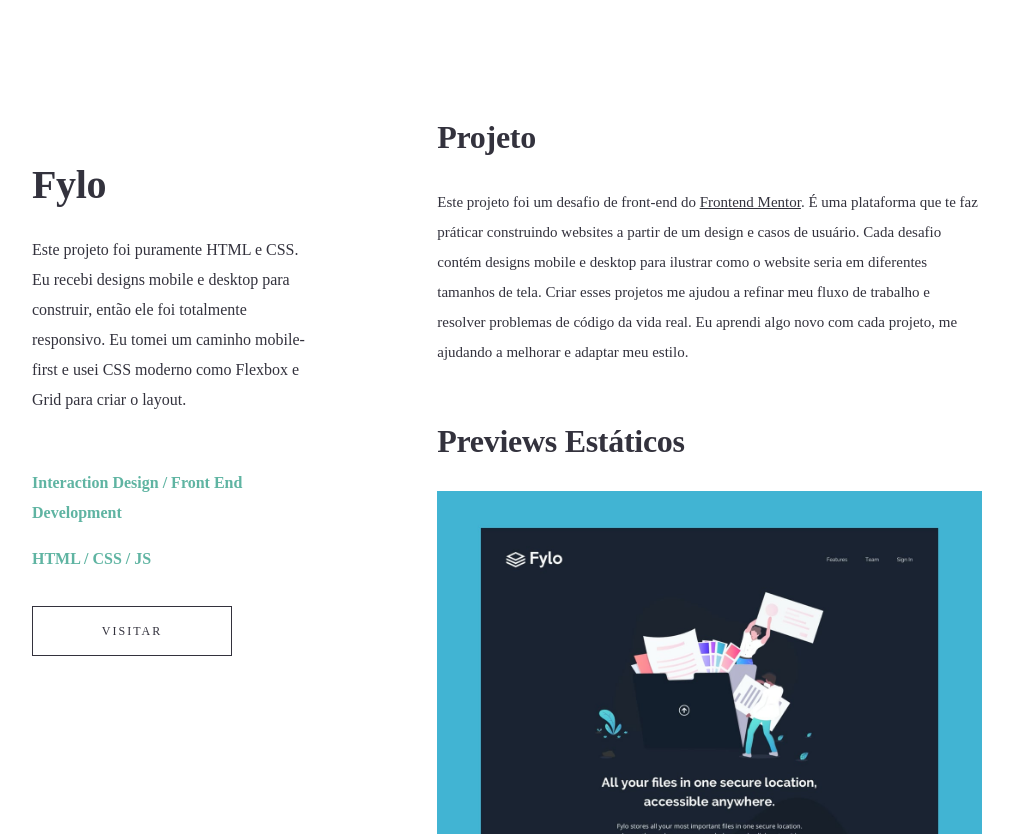
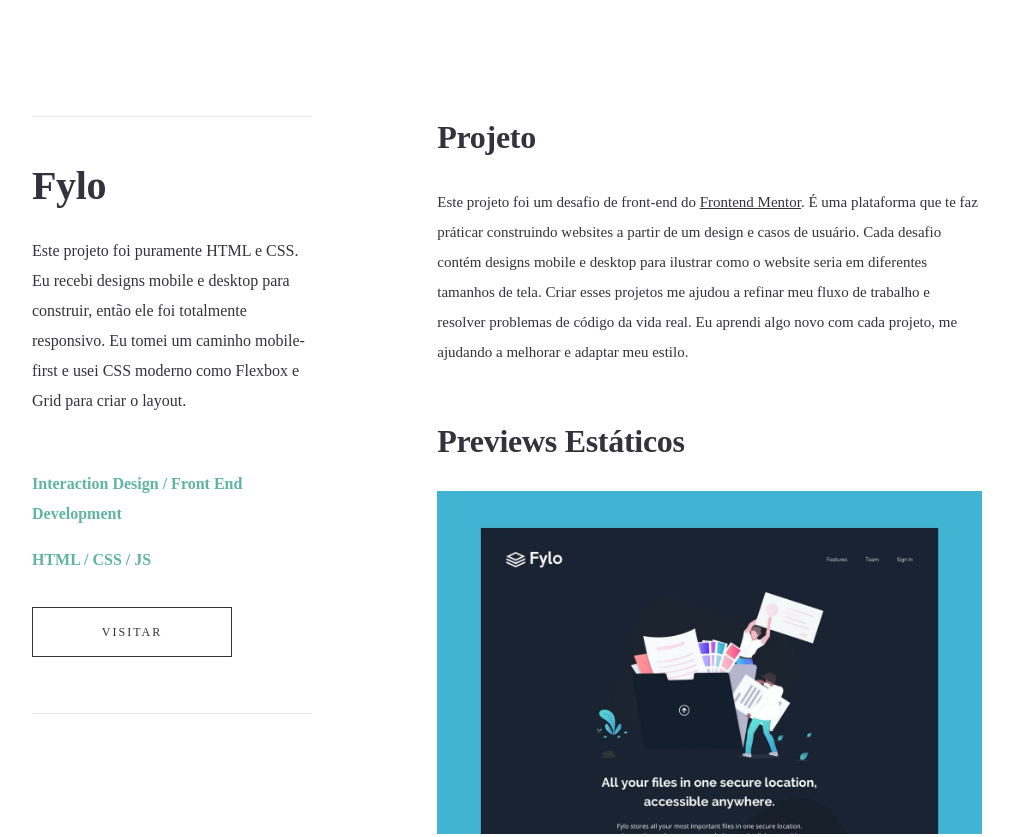
Before and after one commit to claudiaanjos/desafios-cubos, a website: page modulo01/desafio-frontend-modulo1-integral-master/pages/portfolio-04-fylo/index.html in a window 1280 px wide. Shown: the part 563-1400 px from the top of the page, without its empty margins (133-1146 px from the left). Drawn offline with Linux system fonts and the light colour scheme; a web font is replaced by a local one.

Commit message:
desafios

```diff
--- a/modulo01/desafio-frontend-modulo1-integral-master/css/global.css
+++ b/modulo01/desafio-frontend-modulo1-integral-master/css/global.css
@@ -52,7 +52,11 @@
 }
 
 
-/* WIDTH */
+/* WIDTH AND HEIGTH */
+
+.heigth-50 {
+    height: 50%;
+}
 
 .width-50 {
     width: 50%;
--- a/modulo01/desafio-frontend-modulo1-integral-master/pages/portfolio-01-manage/style.css
+++ b/modulo01/desafio-frontend-modulo1-integral-master/pages/portfolio-01-manage/style.css
@@ -8,7 +8,7 @@
 }
 
 .aside {
-    padding: 48px 0px;
+    padding: 48px 0px 10px 0px;
 }
 
 
--- a/modulo01/desafio-frontend-modulo1-integral-master/pages/portfolio-02-bookmark/style.css
+++ b/modulo01/desafio-frontend-modulo1-integral-master/pages/portfolio-02-bookmark/style.css
@@ -8,7 +8,7 @@
 }
 
 .aside {
-    padding: 48px 0px;
+    padding: 48px 0px 10px 0px;
 }
 
 
--- a/modulo01/desafio-frontend-modulo1-integral-master/pages/portfolio-03-insure/style.css
+++ b/modulo01/desafio-frontend-modulo1-integral-master/pages/portfolio-03-insure/style.css
@@ -8,7 +8,7 @@
 }
 
 .aside {
-    padding: 48px 0px;
+    padding: 48px 0px 10px 0px;
 }
 
 
--- a/modulo01/desafio-frontend-modulo1-integral-master/pages/portfolio-04-fylo/index.html
+++ b/modulo01/desafio-frontend-modulo1-integral-master/pages/portfolio-04-fylo/index.html
@@ -31,7 +31,7 @@
 
         <section class="flex">
 
-            <aside class="aside">
+            <aside class="aside border heigth-50">
                 <h2 class="title-h2">Fylo</h2>
                 <p class="text-1 margin-content">Este projeto foi puramente HTML e CSS. Eu recebi designs mobile e desktop para construir, então ele foi totalmente responsivo. Eu tomei um caminho mobile-first e usei CSS moderno como Flexbox e Grid para criar o layout.</p>
                 <p class="text-1 aside__tag-1">Interaction Design / Front End Development</p>
--- a/modulo01/desafio-frontend-modulo1-integral-master/pages/portfolio-04-fylo/style.css
+++ b/modulo01/desafio-frontend-modulo1-integral-master/pages/portfolio-04-fylo/style.css
@@ -8,7 +8,7 @@
 }
 
 .aside {
-    padding: 48px 0px;
+    padding: 48px 0px 10px 0px;
 }
 
 
```
Also changed, not shown: modulo01/desafio-frontend-modulo1-integral-master/pages/portfolio-01-manage/index.html (+1 -1 lines), modulo01/desafio-frontend-modulo1-integral-master/pages/portfolio-02-bookmark/index.html (+1 -1 lines), modulo01/desafio-frontend-modulo1-integral-master/pages/portfolio-03-insure/index.html (+1 -1 lines).
